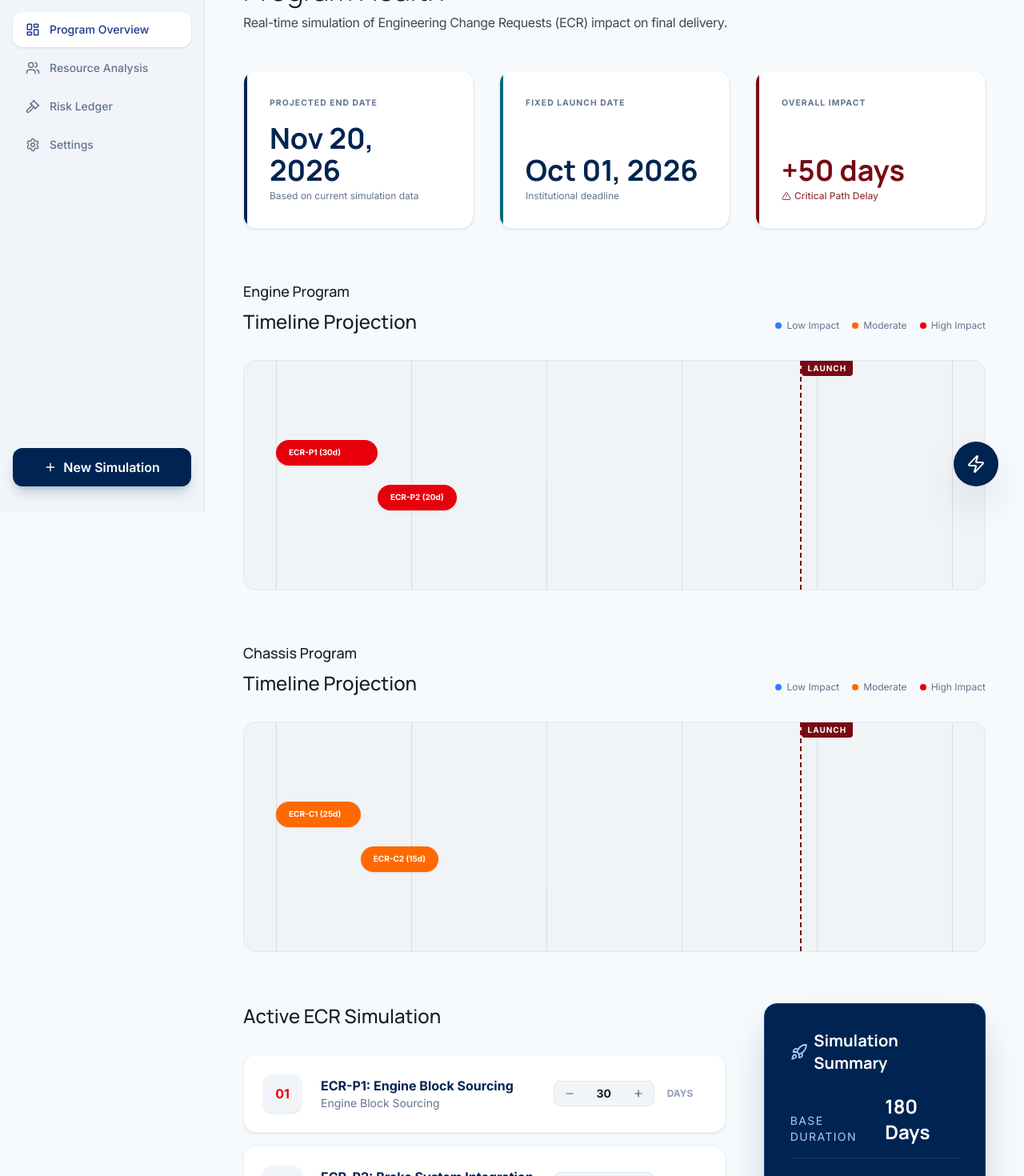
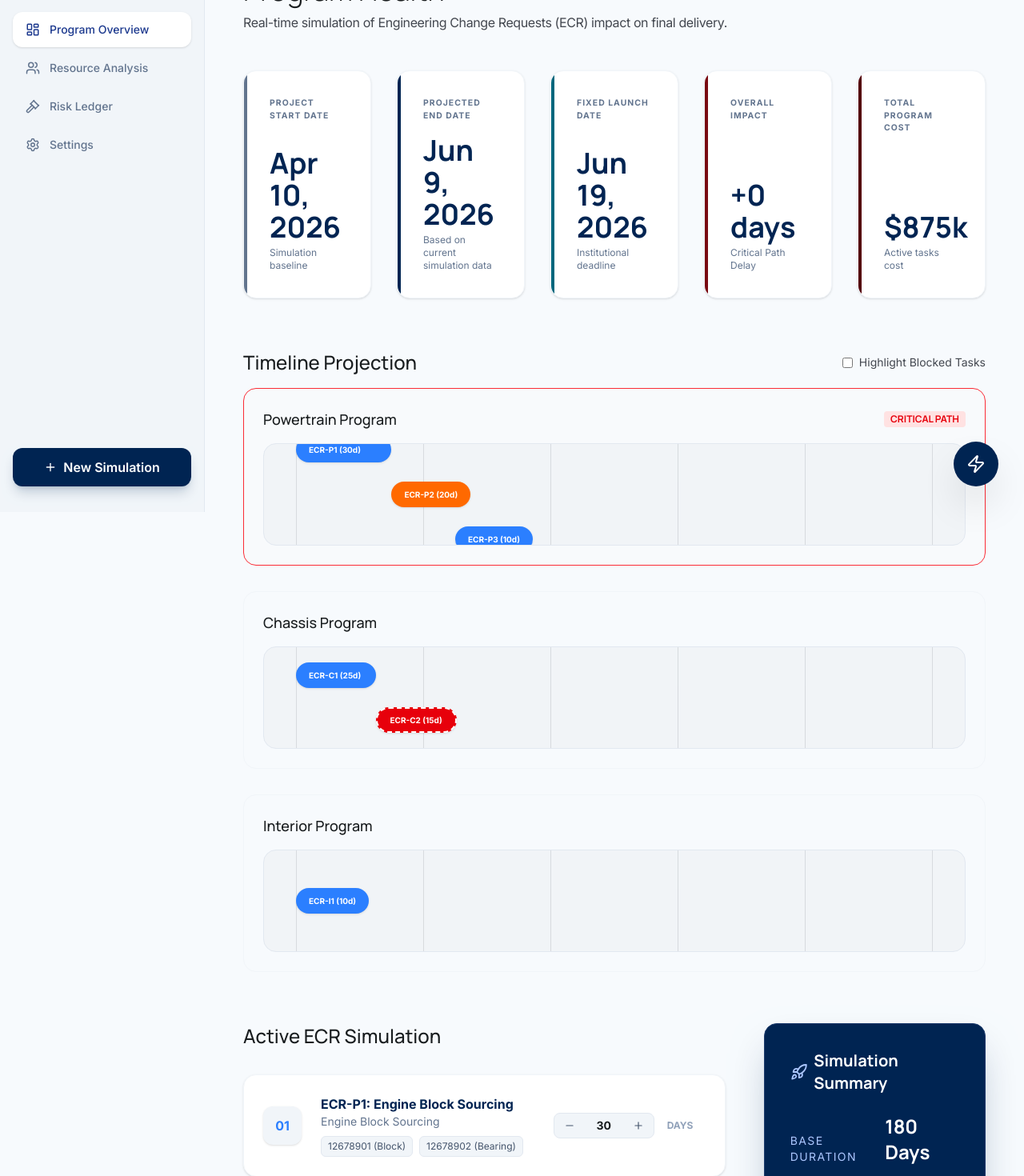
Before and after one commit to Rishabh1991mtu/editorial-engineering-intelligence, a React (Vite) app: page / in a window 1280 px wide. Shown: the part 160-1630 px from the top of the page at 80% size. Built offline with nearby package versions, Linux system fonts and the light colour scheme.

Commit message:
feat: enhance simulation with cost tracking, critical path identification, and interactive task management features

```diff
--- a/src/App.tsx
+++ b/src/App.tsx
@@ -7,7 +7,7 @@ import SimulationSummary from './components/SimulationSummary'; // No change nee
 import { Zap } from 'lucide-react';
 import { motion } from 'motion/react';
 import { useState, useEffect, useMemo } from 'react';
-import { immutableLaunchDate as fixedLaunchDate, ecrData as mockECRData } from './mockData';
+import { immutableLaunchDate as fixedLaunchDate, projectStartDate, ecrData as mockECRData } from './mockData';
 
 // Define a type for ECR items
 export interface ECRItemType {
@@ -18,6 +18,10 @@ export interface ECRItemType {
   days: number;
   impact: 'low' | 'moderate' | 'high';
   program: string;
+  cost: number;
+  status: 'On Track' | 'At Risk' | 'Blocked';
+  dependencies: string[];
+  affectedParts: string[];
 }
 
 const INITIAL_ECR_DATA: ECRItemType[] = mockECRData.map((ecr, index) => ({
@@ -26,21 +30,28 @@ const INITIAL_ECR_DATA: ECRItemType[] = mockECRData.map((ecr, index) => ({
   title: ecr.description,
   description: ecr.description,
   days: ecr.duration,
-  impact: ecr.priority === 1 ? 'high' : ecr.priority === 2 ? 'moderate' : 'low',
-  program: ecr.program
+  impact: ecr.status === 'Blocked' ? 'high' : ecr.status === 'At Risk' ? 'moderate' : 'low',
+  program: ecr.program,
+  cost: ecr.cost,
+  status: ecr.status as 'On Track' | 'At Risk' | 'Blocked',
+  dependencies: ecr.dependencies,
+  affectedParts: ecr.affectedParts
 }));
 
 const BASE_PROJECT_DURATION = 180; // Days, as seen in SimulationSummary
 
 export default function App() {
   const [ecrData, setEcrData] = useState<ECRItemType[]>(INITIAL_ECR_DATA);
+  const [highlightBlocked, setHighlightBlocked] = useState(false);
 
-  const { criticalPathDuration, projectedEndDate, overallImpact, overallImpactWarning, groupedPrograms }: {
+  const { criticalPathDuration, projectedEndDate, overallImpact, overallImpactWarning, groupedPrograms, totalCost, criticalProgram }: {
     criticalPathDuration: number;
     projectedEndDate: string;
     overallImpact: number;
     overallImpactWarning: boolean;
     groupedPrograms: { [key: string]: ECRItemType[] };
+    totalCost: number;
+    criticalProgram: string;
   } = useMemo(() => {
     // Group by Program
     const groups: { [key: string]: ECRItemType[] } = {};
@@ -58,20 +69,31 @@ export default function App() {
     }
 
     // Find the Critical Path
-    const durations = Object.values(programDurations);
-    const maxDuration = durations.length > 0 ? Math.max(...durations) : 0;
+    const durations = Object.entries(programDurations);
+    durations.sort((a, b) => b[1] - a[1]);
+    const maxDuration = durations.length > 0 ? durations[0][1] : 0;
+    const criticalProg = durations.length > 0 ? durations[0][0] : '';
 
     const totalDuration = maxDuration;
 
-    const currentProjectEndDate = new Date(fixedLaunchDate);
+    const currentProjectEndDate = new Date(projectStartDate);
     currentProjectEndDate.setDate(currentProjectEndDate.getDate() + totalDuration);
+
+    // Question 2: Cost Analysis
+    const cost = ecrData.reduce((sum, ecr) => {
+      return ecr.days > 0 ? sum + ecr.cost : sum;
+    }, 0);
+
+    const daysPastDeadline = Math.max(0, Math.ceil((currentProjectEndDate.getTime() - new Date(fixedLaunchDate).getTime()) / (1000 * 60 * 60 * 24)));
 
     return {
       criticalPathDuration: totalDuration,
       projectedEndDate: currentProjectEndDate.toLocaleDateString('en-US', { month: 'short', day: 'numeric', year: 'numeric' }),
-      overallImpact: totalDuration,
-      overallImpactWarning: totalDuration > 0,
-      groupedPrograms: groups
+      overallImpact: daysPastDeadline,
+      overallImpactWarning: daysPastDeadline > 0,
+      groupedPrograms: groups,
+      totalCost: cost,
+      criticalProgram: criticalProg
     };
   }, [ecrData]);
 
@@ -101,7 +123,13 @@ export default function App() {
           </motion.div>
 
           {/* KPI Panel */}
-          <section className="grid grid-cols-1 md:grid-cols-3 gap-8 mb-16">
+          <section className="grid grid-cols-1 md:grid-cols-5 gap-8 mb-16">
+            <KPICard
+              label="Project Start Date"
+              value={new Date(projectStartDate).toLocaleDateString('en-US', { month: 'short', day: 'numeric', year: 'numeric' })}
+              subtext="Simulation baseline"
+              accentColor="bg-slate-500"
+            />
             <KPICard
               label="Projected End Date"
               value={projectedEndDate}
@@ -110,7 +138,7 @@ export default function App() {
             />
             <KPICard
               label="Fixed Launch Date"
-              value="Oct 01, 2026"
+              value={new Date(fixedLaunchDate).toLocaleDateString('en-US', { month: 'short', day: 'numeric', year: 'numeric' })}
               subtext="Institutional deadline"
               accentColor="bg-secondary"
             />
@@ -121,14 +149,38 @@ export default function App() {
               accentColor="bg-tertiary-container"
               warning={overallImpactWarning}
             />
+            <KPICard
+              label="Total Program Cost"
+              value={`$${(totalCost / 1000).toFixed(0)}k`}
+              subtext="Active tasks cost"
+              accentColor="bg-tertiary"
+            />
           </section>
 
           {/* ECR Timeline Visualization */}
+          <div className="flex justify-between items-center mb-4">
+            <h2 className="text-2xl font-headline font-medium text-on-surface">Timeline Projection</h2>
+            <label className="flex items-center gap-2 text-sm text-on-surface-variant font-body">
+              <input
+                type="checkbox"
+                checked={highlightBlocked}
+                onChange={(e) => setHighlightBlocked(e.target.checked)}
+                className="rounded text-primary focus:ring-primary"
+              />
+              Highlight Blocked Tasks
+            </label>
+          </div>
+
           <div className="space-y-8 mb-16">
             {Object.entries(groupedPrograms).map(([programName, programECRs]) => (
-              <div key={programName} className="program-group">
-                <h3 className="text-lg font-headline font-medium text-on-surface mb-2">{programName} Program</h3>
-                <Timeline ecrData={programECRs} />
+              <div key={programName} className={`program-group p-6 rounded-2xl border ${programName === criticalProgram ? 'border-red-500 bg-red-50/10' : 'border-slate-100'}`}>
+                <h3 className="text-lg font-headline font-medium text-on-surface mb-4 flex items-center justify-between">
+                  {programName} Program
+                  {programName === criticalProgram && (
+                    <span className="text-xs font-bold uppercase text-red-600 bg-red-100 px-2 py-0.5 rounded">Critical Path</span>
+                  )}
+                </h3>
+                <Timeline ecrData={programECRs} highlightBlocked={highlightBlocked} />
               </div>
             ))}
           </div>
--- a/src/components/ECRSimulation.tsx
+++ b/src/components/ECRSimulation.tsx
@@ -2,10 +2,7 @@ import { Minus, Plus } from 'lucide-react';
 import { ECRItemType } from '../App'; // Import ECRItemType from App.tsx
 
 interface ECRItemProps {
-  id: string;
-  number: string;
-  title: string;
-  description: string;
+  key?: string;
   ecr: ECRItemType; // Pass the whole ECR object
   onUpdateEcrDays: (id: string, newDays: number) => void;
   impactColorClass: string; // Pass the color class based on impact
@@ -27,6 +24,15 @@ function ECRItem({ ecr, onUpdateEcrDays, impactColorClass }: ECRItemProps) {
         <div>
           <h4 className="font-bold text-primary dark:text-white">{id}: {title}</h4>
           <p className="text-sm text-slate-500 dark:text-slate-400">{description}</p>
+          {ecr.affectedParts && ecr.affectedParts.length > 0 && (
+            <div className="mt-2 flex flex-wrap gap-2">
+              {ecr.affectedParts.map((part, index) => (
+                <span key={index} className="text-xs bg-slate-100 dark:bg-slate-700 text-slate-600 dark:text-slate-300 px-2 py-1 rounded-md border border-slate-200 dark:border-slate-600">
+                  {part}
+                </span>
+              ))}
+            </div>
+          )}
         </div>
       </div>
       <div className="flex items-center gap-4">
@@ -37,7 +43,12 @@ function ECRItem({ ecr, onUpdateEcrDays, impactColorClass }: ECRItemProps) {
           >
             <Minus size={14} />
           </button>
-          <span className="w-12 text-center font-bold text-sm dark:text-white">{days}</span>
+          <input
+            type="number"
+            value={days}
+            onChange={(e) => onUpdateEcrDays(id, Math.max(0, parseInt(e.target.value) || 0))}
+            className="w-12 text-center font-bold text-sm dark:text-white bg-transparent border-none focus:outline-none [appearance:textfield] [&::-webkit-outer-spin-button]:appearance-none [&::-webkit-inner-spin-button]:appearance-none"
+          />
           <button
             onClick={() => handleDaysChange(1)}
             className="px-3 py-2 hover:bg-slate-200 dark:hover:bg-slate-600 transition-colors text-slate-600 dark:text-slate-300"
--- a/src/components/Timeline.tsx
+++ b/src/components/Timeline.tsx
@@ -3,6 +3,7 @@ import { ECRItemType } from '../App';
 
 interface TimelineProps {
   ecrData: ECRItemType[];
+  highlightBlocked?: boolean;
 }
 
 const impactBgColorMap = {
@@ -14,7 +15,7 @@ const impactBgColorMap = {
 // Assuming a total project length for visualization purposes, e.g., 200 days
 const TOTAL_TIMELINE_LENGTH_DAYS = 200;
 
-export default function Timeline({ ecrData }: TimelineProps) {
+export default function Timeline({ ecrData, highlightBlocked }: TimelineProps) {
   let cumulativeDays = 0;
 
   const timelineECRs = ecrData.map(ecr => {
@@ -28,33 +29,17 @@ export default function Timeline({ ecrData }: TimelineProps) {
       width: `${widthPercentage}%`,
       offset: `${offsetPercentage}%`,
       color: impactBgColorMap[ecr.impact],
+      status: ecr.status
     };
   });
 
   return (
-    <section className="mb-16">
-      <div className="flex items-baseline justify-between mb-8">
-        <h2 className="text-2xl font-headline font-medium text-on-surface">Timeline Projection</h2>
-        <div className="flex gap-4 text-xs font-label">
-          <LegendItem color="bg-blue-500" label="Low Impact" />
-          <LegendItem color="bg-orange-500" label="Moderate" />
-          <LegendItem color="bg-red-600" label="High Impact" />
-        </div>
-      </div>
-
-      <div className="relative bg-surface-container-low rounded-2xl p-10 h-72 flex items-center overflow-hidden border border-slate-200 dark:border-slate-800">
+    <div className="relative bg-surface-container-low rounded-2xl p-10 h-32 flex items-center overflow-hidden border border-slate-200 dark:border-slate-800">
       {/* Background Grid Lines */}
       <div className="absolute inset-0 flex justify-between px-10 pointer-events-none opacity-20">
         {[...Array(6)].map((_, i) => (
           <div key={i} className="h-full border-l border-outline" />
         ))}
-        </div>
-
-        {/* LAUNCH Line */}
-        <div className="absolute top-0 bottom-0 left-[75%] border-l-2 border-dashed border-tertiary-container z-20 flex flex-col items-center">
-          <div className="bg-tertiary-container text-white text-[10px] font-bold px-2 py-0.5 rounded-b uppercase tracking-widest">
-            Launch
-          </div>
       </div>
 
       {/* Bars */}
@@ -68,7 +53,12 @@ export default function Timeline({ ecrData }: TimelineProps) {
             className="flex items-center"
             style={{ marginLeft: ecr.offset }}
           >
-              <div className={`${ecr.color} h-8 rounded-full shadow-sm flex items-center px-4 overflow-hidden min-w-fit`} style={{ width: ecr.width }}>
+            <div className={`
+              ${ecr.color}
+              h-8 rounded-full shadow-sm flex items-center px-4 overflow-hidden min-w-fit
+              ${highlightBlocked && ecr.status !== 'Blocked' ? 'opacity-30' : 'opacity-100'}
+              ${ecr.status === 'Blocked' ? 'border-2 border-dashed border-white' : ''} // Fallback for stripes
+            `} style={{ width: ecr.width }}>
               <span className="text-[10px] text-white font-bold whitespace-nowrap">
                 {ecr.id} ({ecr.duration})
               </span>
@@ -77,7 +67,6 @@ export default function Timeline({ ecrData }: TimelineProps) {
         ))}
       </div>
     </div>
-    </section>
   );
 }
 
--- a/src/mockData.js
+++ b/src/mockData.js
@@ -1,12 +1,17 @@
 // src/mockData.js
 export const ecrData = [
-  // Program A: The "Engine Program" - This is the initial critical path.
-  { id: 'ECR-P1', program: 'Engine', description: 'Engine Block Sourcing', duration: 30, priority: 1 },
-  { id: 'ECR-P2', program: 'Engine', description: 'Brake System Integration', duration: 20, priority: 1 },
+  // Program A: "Powertrain" (Initial Critical Path)
+  { id: 'ECR-P1', program: 'Powertrain', description: 'Engine Block Sourcing', duration: 30, cost: 250000, status: 'On Track', dependencies: [], affectedParts: ['12678901 (Block)', '12678902 (Bearing)'] },
+  { id: 'ECR-P2', program: 'Powertrain', description: 'Brake System Integration', duration: 20, cost: 150000, status: 'At Risk', dependencies: ['ECR-P1'], affectedParts: ['12678903 (Caliper)', '12678904 (Pad)'] },
+  { id: 'ECR-P3', program: 'Powertrain', description: 'Exhaust Finalization', duration: 10, cost: 80000, status: 'On Track', dependencies: ['ECR-P2'], affectedParts: ['12678905 (Muffler)'] },
 
-  // Program B: The "Chassis Program" - This program has 10 days of "float" or "slack".
-  { id: 'ECR-C1', program: 'Chassis', description: 'Frame Welding', duration: 25, priority: 2 },
-  { id: 'ECR-C2', program: 'Chassis', description: 'Suspension Assembly', duration: 15, priority: 2 }
+  // Program B: "Chassis" (Has slack)
+  { id: 'ECR-C1', program: 'Chassis', description: 'Frame Welding', duration: 25, cost: 180000, status: 'On Track', dependencies: [], affectedParts: ['12678906 (Frame)'] },
+  { id: 'ECR-C2', program: 'Chassis', description: 'Suspension Assembly', duration: 15, cost: 120000, status: 'Blocked', dependencies: ['ECR-C1'], affectedParts: ['12678907 (Spring)', '12678908 (Strut)'] },
+
+  // Program C: "Interior" (Low cost, has slack)
+  { id: 'ECR-I1', program: 'Interior', description: 'Infotainment Install', duration: 10, cost: 95000, status: 'On Track', dependencies: [], affectedParts: ['12678909 (Screen)', '12678910 (Harness)'] }
 ];
 
-export const immutableLaunchDate = new Date("2026-10-01");
+export const projectStartDate = new Date("2026-04-10");
+export const immutableLaunchDate = new Date("2026-06-19");
```
Lines whose indentation alone changed are shown as unchanged.
